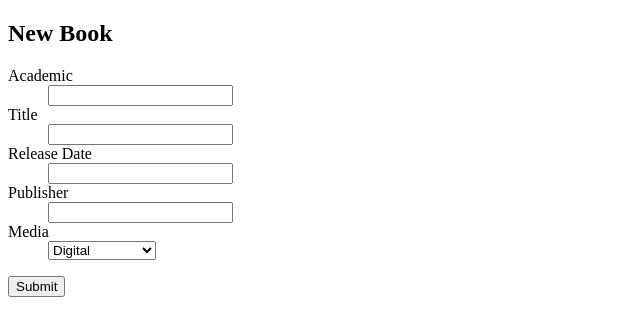
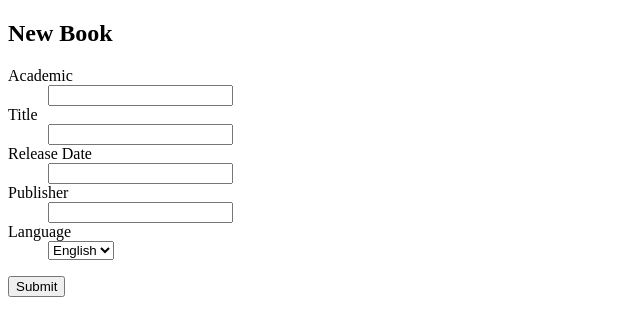
Before and after one commit to yaminisarada/Library, a Flask app: page /new_book in a window 1280 px wide. Shown: the top 336 px of the page, without its empty margins (0-640 px from the left). Run offline with Flask 2, Linux system fonts and the light colour scheme; some libraries are stand-ins or nearby versions.

Commit message:
update files

```diff
--- a/Add_book_to_library/db_creator.py
+++ b/Add_book_to_library/db_creator.py
@@ -25,7 +25,7 @@ class Biography(Base):
     title = Column(String)
     release_date = Column(String)
     publisher = Column(String)
-    media_type = Column(String)
+    language = Column(String)
 
     academics_id = Column(Integer, ForeignKey("academics.id"))
     academics = relationship("Academic", backref=backref(
--- a/Add_book_to_library/forms.py
+++ b/Add_book_to_library/forms.py
@@ -10,12 +10,12 @@ class BookSearchForm(Form):
 
 
 class BiographyForm(Form):
-    media_types = [('Digital', 'Digital'),
-                   ('CD', 'CD'),
-                   ('Cassette Tape', 'Cassette Tape')
+    languages = [('English', 'English'),
+                   ('Telugu', 'Telugu'),
+                   ('Hindi', 'Hindi')
                    ]
     academics = StringField('Academic')
     title = StringField('Title')
     release_date = StringField('Release Date')
     publisher = StringField('Publisher')
-    media_type = SelectField('Media', choices=media_types)
+    language = SelectField('Language', choices=languages)
--- a/Add_book_to_library/main.py
+++ b/Add_book_to_library/main.py
@@ -80,7 +80,7 @@ def save_changes(biography, form, new=False):
     biography.title = form.title.data
     biography.release_date = form.release_date.data
     biography.publisher = form.publisher.data
-    biography.media_type = form.media_type.data
+    biography.language = form.language.data
 
     if new:
         # Add the new Biography to the database
@@ -94,7 +94,7 @@ def save_changes(biography, form, new=False):
 def edit(id):
     qry = db_session.query(Biography).filter(
         Biography.id == id)
-    Biography = qry.first()
+    biography = qry.first()
 
     if Biography:
         form = BiographyForm(formdata=request.form, obj=biography)
--- a/Add_book_to_library/models.py
+++ b/Add_book_to_library/models.py
@@ -19,7 +19,7 @@ class Biography(db.Model):
     title = db.Column(db.String)
     release_date = db.Column(db.String)
     publisher = db.Column(db.String)
-    media_type = db.Column(db.String)
+    language = db.Column(db.String)
 
     academics_id = db.Column(db.Integer, db.ForeignKey("academics.id"))
     academics = db.relationship("Academic", backref=db.backref(
--- a/Add_book_to_library/tables.py
+++ b/Add_book_to_library/tables.py
@@ -7,6 +7,6 @@ class Results(Table):
     title = Col('Title')
     release_date = Col('Release Date')
     publisher = Col('Publisher')
-    media_type = Col('Media')
+    language = Col('Language')
     edit = LinkCol('Edit', 'edit', url_kwargs=dict(id='id'))
     delete = LinkCol('Delete', 'delete', url_kwargs=dict(id='id'))
--- a/Add_book_to_library/templates/delete_book.html
+++ b/Add_book_to_library/templates/delete_book.html
@@ -9,7 +9,7 @@
         {{ render_field(form.title) }}
         {{ render_field(form.release_date) }}
         {{ render_field(form.publisher) }}
-        {{ render_field(form.media_type) }}
+        {{ render_field(form.language) }}
     </dl>
     <p><input type=submit value=Delete>
 </form><!DOCTYPE html>
--- a/Add_book_to_library/templates/edit_book.html
+++ b/Add_book_to_library/templates/edit_book.html
@@ -9,7 +9,7 @@
         {{ render_field(form.title) }}
         {{ render_field(form.release_date) }}
         {{ render_field(form.publisher) }}
-        {{ render_field(form.media_type) }}
+        {{ render_field(form.language) }}
     </dl>
     <p><input type=submit value=Submit>
 </form>
--- a/Add_book_to_library/templates/new_book.html
+++ b/Add_book_to_library/templates/new_book.html
@@ -14,7 +14,7 @@
         {{ render_field(form.title) }}
         {{ render_field(form.release_date) }}
         {{ render_field(form.publisher) }}
-        {{ render_field(form.media_type) }}
+        {{ render_field(form.language) }}
     </dl>
     <p><input type=submit value=Submit>
 </form>
```
Also changed, not shown: Add_book_to_library/library1.db.
